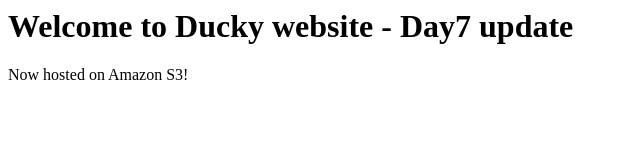
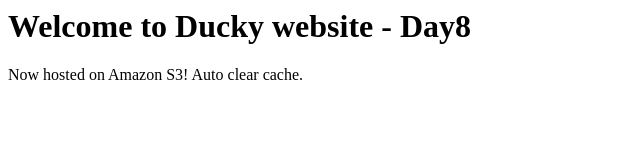
Before and after one commit to bb25379/AWS-iThome-cloudcraft-web, a plain HTML site: page index.html in a window 1280 px wide. Shown: the whole page, without its empty margins (0-640 px from the left). Drawn offline with Linux system fonts and the light colour scheme.

```diff
--- a/index.html
+++ b/index.html
@@ -3,7 +3,8 @@
     <title>My Website Home Page</title>
 </head>
 <body>
-  <h1>Welcome to Ducky website - Day7 update</h1>
-  <p>Now hosted on Amazon S3!</p>
+  <h1>Welcome to Ducky website - Day8</h1>
+  <p>Now hosted on Amazon S3!
+  Auto clear cache.</p>
 </body>
 </html>
```
